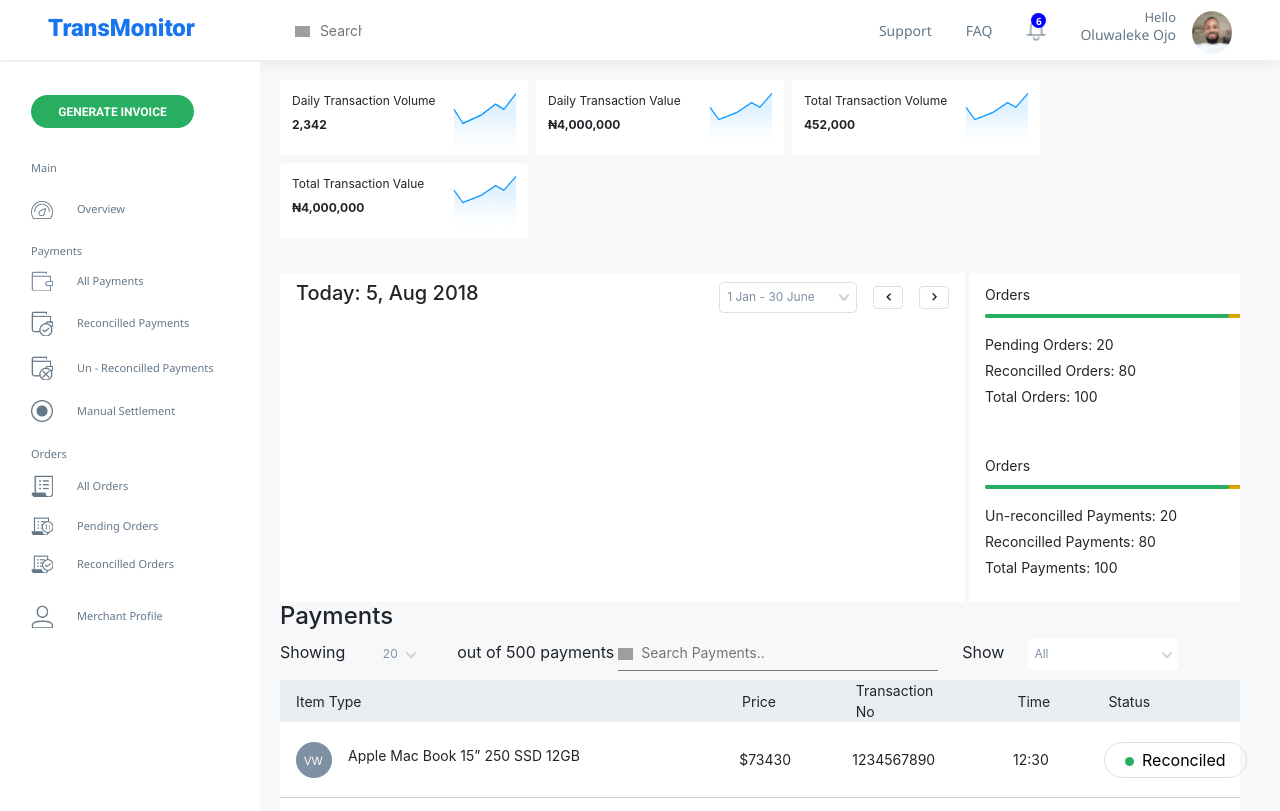
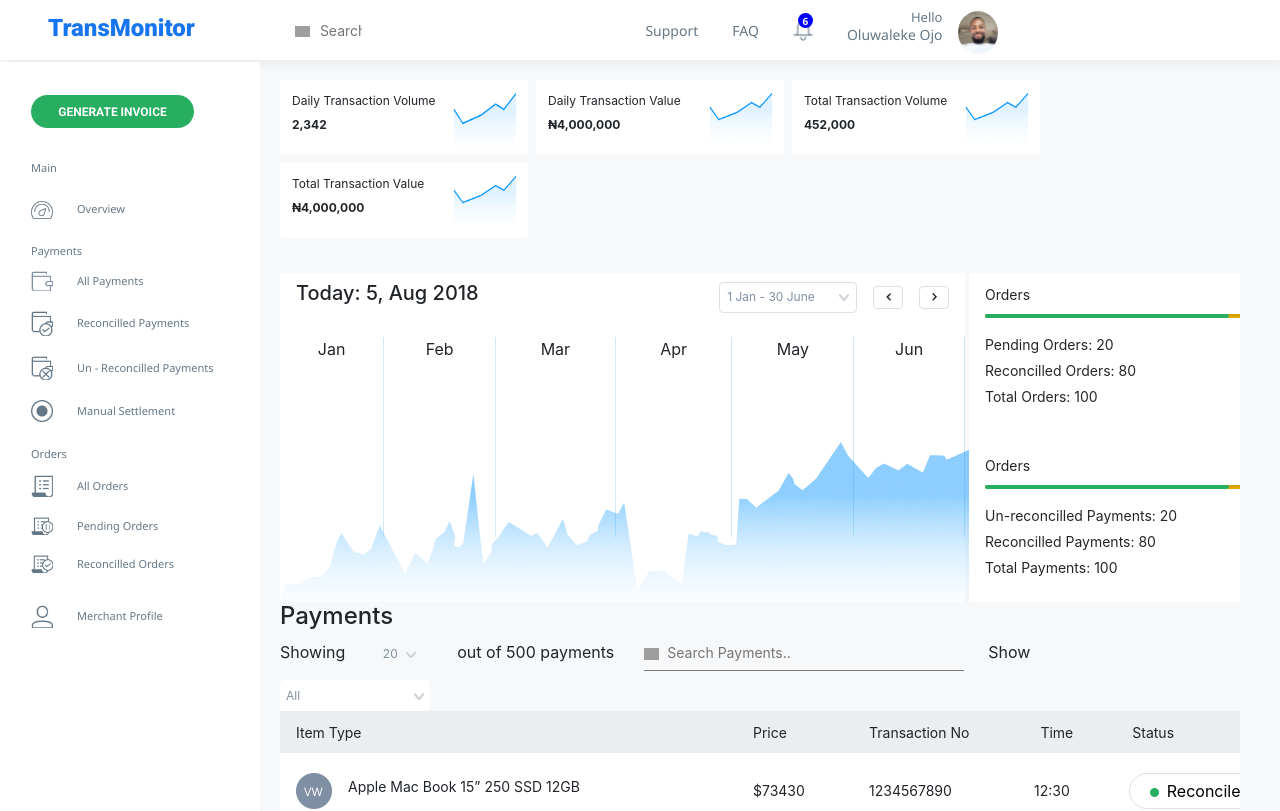
Before and after one commit to wisdomosara/mint, a React (Create React App) app: page / in a window 1280 px wide. Shown: the top 811 px of the page. Built offline with nearby package versions, Linux system fonts and the light colour scheme; grey boxes are pictures that could not be loaded.

Commit message:
working on mobile menu

```diff
--- a/src/App.css
+++ b/src/App.css
@@ -137,6 +137,7 @@ body{
 .charts-left{
   min-width:689px;
   height: 100%;
+  position: relative;
   background-color: #FFFFFF;
   border-right: 4px solid #F7F8FA;
   margin-bottom: 20px;
@@ -205,6 +206,12 @@ progress[value]::-webkit-progress-value {
   box-sizing: border-box;
   height: 100%;
 }
+.charts-left-bottom{
+}
+.graph{
+  position: absolute;
+  bottom: 0
+}
 .charts-right p{
   font-size: 14px;
   color: #262626;
@@ -257,6 +264,9 @@ progress[value]::-webkit-progress-value {
   width: auto !important;
   background-color: transparent !important;
 }
+.out{
+  margin-right:30px !important;
+}
 .pay-dropdown ul{
   width: 150px !important;
   position: absolute;
@@ -293,8 +303,8 @@ progress[value]::-webkit-progress-value {
   position: relative;
 }
 .filter-row{
-  width: 100%;
-  max-width: 100%;
+  width: 90%;
+  max-width: 90%;
 }
 .payment{
   width: 100%;
@@ -304,23 +314,23 @@ progress[value]::-webkit-progress-value {
   font-size: 14px !important
 }
 .name{
-  width:300px;
+  min-width:300px;
   margin-right: 157px;
 }
 .price{
-  width:62px;
+  min-width:62px;
   margin-right: 54px;
 }
 .transact{
-  width:94px;
+  min-width:94px;
   margin-right: 71px;
 }
 .time{
-  width:32px;
+  min-width:32px;
   margin-right: 59px;
 }
 .status{
-  width:120px;
+  min-width:120px;
   padding-top:-15px;
 }
 .status button{
@@ -337,11 +347,19 @@ progress[value]::-webkit-progress-value {
 .table{
   background-color: #EAEEF0;
   height: 42px;
+  min-width: 1030px;
+  max-width: 1030px;
   margin:0 !important;
-  min-width: 100%;
-  overflow: scroll
 }
-
+.table-scroll{
+  overflow: scroll;
+  height: 329px ;
+  overflow-y:auto;
+}
+.table-component{
+  min-width:1030px;
+  max-width: 1030px;
+}
 @media only screen and (max-width: 579px) {
   .highlight-item {
     min-width: 100% !important;
@@ -428,7 +446,7 @@ progress[value]::-webkit-progress-value {
 
 @media only screen and (min-width:1366px) {
   .header{
-    padding-right:3% !important
+    padding-right:80px !important
   }
 }
 @media only screen and (min-width:600px) {
--- a/src/components/Body.jsx
+++ b/src/components/Body.jsx
@@ -10,7 +10,7 @@ import React, { Component } from 'react';
             height: 76
         }
         return (
-            <div className="d-flex align-items-center px-3" style={style}>
+            <div className="d-flex align-items-center table-component px-3" style={style}>
                 <div className="name d-flex align-items-center">
                     <img src="images/vw symbol.png" className="mr-3" width="36px"></img>
                     <p className="pt-2">Apple Mac Book 15” 250 SSD 12GB</p>
@@ -82,6 +82,36 @@ export default class Body extends Component {
         })
     }
     render() {
+        const style1 = {
+            width: 105,
+            borderRight: "1.4px solid #CFE8FB",
+            height:200
+        }
+        const style2 = {
+            width: 112.6,
+            borderRight: "1.4px solid #CFE8FB",
+            height:200
+        }
+        const style3 = {
+            width: 120.6,
+            borderRight: "1.4px solid #CFE8FB",
+            height:200
+        }
+        const style4 = {
+            width: 117.6,
+            borderRight: "1.4px solid #CFE8FB",
+            height:200
+        }
+        const style5 = {
+            width: 122.62,
+            borderRight: "1.4px solid #CFE8FB",
+            height:200
+        }
+        const style6 = {
+            width: 111.62,
+            borderRight: "1.4px solid #CFE8FB",
+            height:200
+        }
         return (
         <React.Fragment>
             <div className="d-flex body flex-column">
@@ -119,7 +149,7 @@ export default class Body extends Component {
                 </div>
                 <div className="charts  d-flex">
                     <div className="charts-left">
-                        <div className="charts-left-top px-3 d-flex justify-content-between py-2">
+                        <div className="charts-left-top mb-3 px-3 d-flex justify-content-between py-2">
                             <h5>Today: 5, Aug 2018</h5>
                             <div className="d-flex align-items-center">
                                 <div className="range-dropdown mr-3">
@@ -140,9 +170,28 @@ export default class Body extends Component {
                                 </div>
                             </div>
                         </div>
-                        <div className="charts-left-bottom">
+                        <div className="charts-left-bottom d-flex">
+                            <div className="text-center" style={style1}>
+                                <p>Jan</p>
+                            </div>
+                            <div className="text-center" style={style2}>
+                                <p>Feb</p>
+                            </div>
+                            <div className="text-center" style={style3}>
+                                <p>Mar</p>
+                            </div>
+                            <div className="text-center" style={style4}>
+                                <p>Apr</p>
+                            </div>
+                            <div className="text-center" style={style5}>
+                                <p>May</p>
+                            </div>
+                            <div className="text-center" style={style6}>
+                                <p>Jun</p>
+                            </div>
 
                         </div>
+                        <img className="graph" src="images/Gradient.png"></img>
                     </div>
                     <div className="charts-right p-3">
                         <p>Orders</p>
@@ -185,6 +234,7 @@ export default class Body extends Component {
                             </ul> : null}
                         </div>
                     </div>
+                    <div className="table-scroll">
                         <div className="table d-flex px-3 align-items-center">
                             <div className="name pt-3" >
                                 <p>Item Type</p>
@@ -206,6 +256,13 @@ export default class Body extends Component {
                         <Table />
                         <Table />
                     </div>
+
+                </div>
+                <div className="footer d-flex justify-content-between">
+                    <div>
+                        <p>Showing 1 to 10 of 500 entries</p>
+                    </div>
+                </div>
             </div>
         </React.Fragment>
 
--- a/src/components/Header.jsx
+++ b/src/components/Header.jsx
@@ -1,6 +1,18 @@
 import React, { Component } from 'react'
 
 export default class Header extends Component {
+
+    state = {
+        mobile: false
+    }
+
+    handlenav = () => {
+        this.setState(prevState => {
+            return {
+                mobile : !prevState.mobile
+            }
+        })
+    }
     render() {
         return (
             <div className="header">
@@ -33,6 +45,9 @@ export default class Header extends Component {
                                 </li>
                             </ul>
                     </div>
+                    <div className="mobile">
+
+                    </div>
                 </div>
 
             </div>
```
Also changed, not shown: public/images/Hamburger_icon.svg.png (added), public/images/TWalsh__close1-512.png (added). Lines whose indentation alone changed are shown as unchanged.
